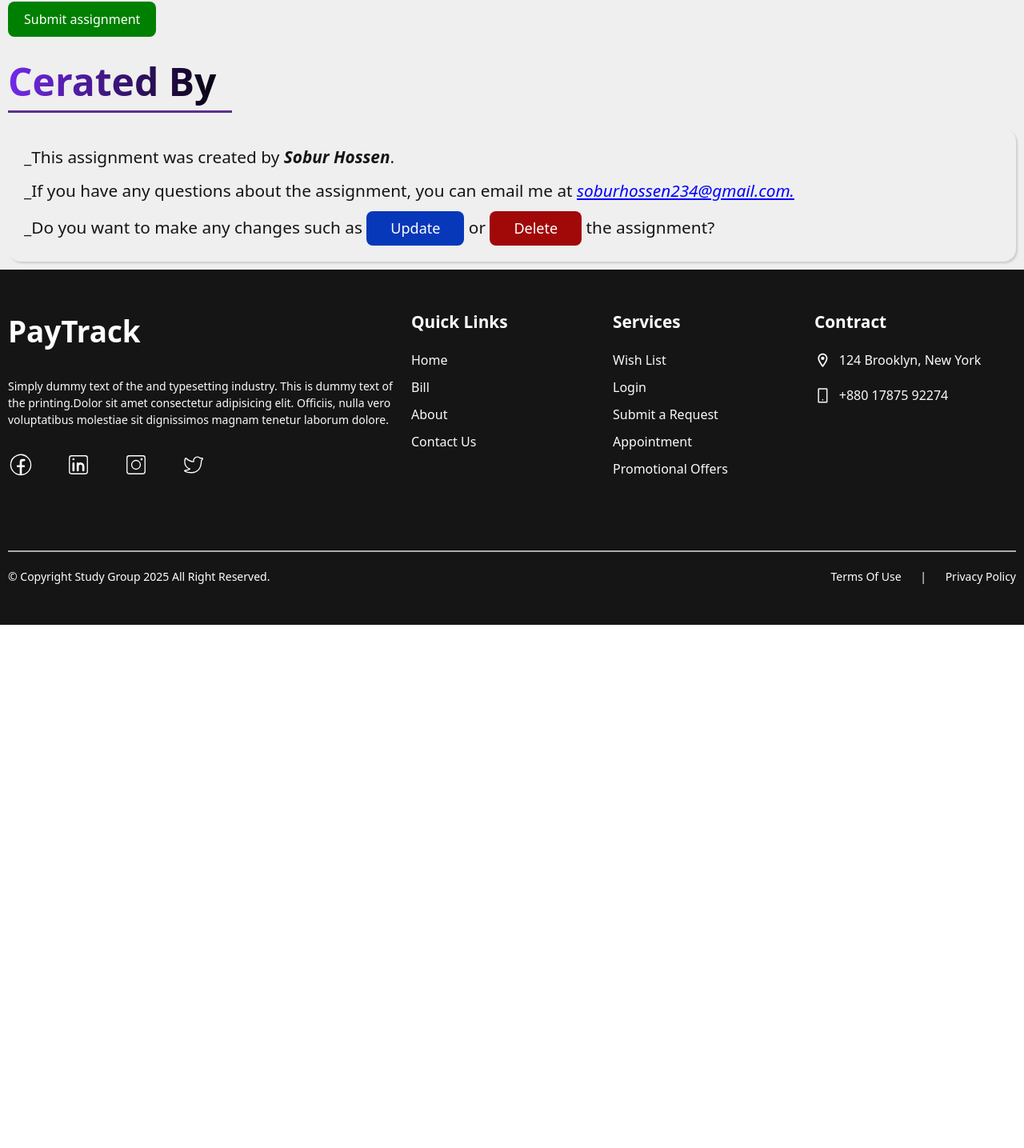
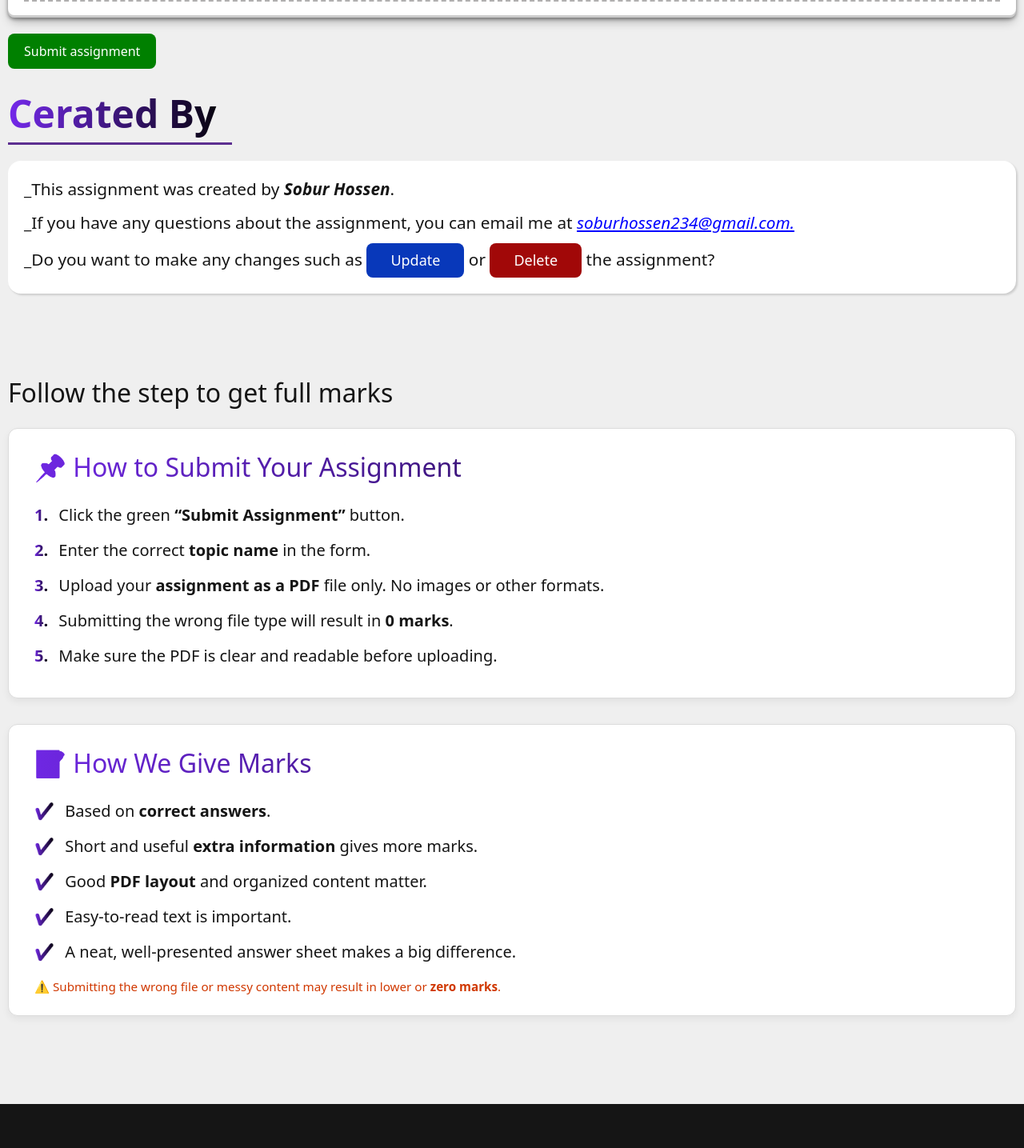
Before and after one commit to shsobur/Study-Group-Client, a React (Vite) app: page /assignment-details/1 in a window 1280 px wide. Shown: the part 912-2347 px from the top of the page at 80% size. Before the commit the page ends 1693 px from the top, so only its background shows below. Built offline with nearby package versions, Linux system fonts and the light colour scheme; no server answers.

Commit message:
Added more section on details page

```diff
--- a/src/Layouts/Pages/AssignDetails/AssignDetails.css
+++ b/src/Layouts/Pages/AssignDetails/AssignDetails.css
@@ -37,8 +37,10 @@
   width: 40%;
   padding: 20px;
   cursor: pointer;
-  box-shadow: #00000066 0px 2px 4px, #0000004d 0px 7px 13px -3px, #00000033 0px -3px 0px inset;
   border-radius: 8px;
+  background-color: #ffffff;
+  box-shadow: #00000066 0px 2px 4px, #0000004d 0px 7px 13px -3px,
+    #00000033 0px -3px 0px inset;
 }
 
 .assign_instruction_container {
@@ -49,7 +51,11 @@
 
 .assign_info_container h2 {
   font-size: 1.5rem;
-  font-weight: 600;
+  font-weight: 700;
+  text-decoration: underline;
+  font-style: italic;
+  padding: 20px 0;
+  text-align: center;
 }
 
 .assign_info_container ul {
@@ -95,8 +101,10 @@
 .assign_question_container {
   margin: 20px 0;
   padding: 20px;
-  box-shadow: #00000066 0px 2px 4px, #0000004d 0px 7px 13px -3px, #00000033 0px -3px 0px inset;
+  background-color: #ffffff;
   border-radius: 8px;
+  box-shadow: #00000066 0px 2px 4px, #0000004d 0px 7px 13px -3px,
+    #00000033 0px -3px 0px inset;
 }
 
 .assign_question_container span {
@@ -151,6 +159,7 @@
   padding: 20px;
   font-size: 1.3rem;
   border-radius: 16px;
+  background-color: #ffffff;
   box-shadow: rgba(0, 0, 0, 0.15) 1.95px 1.95px 2.6px;
 }
 
@@ -179,3 +188,69 @@
 #assign_delete_btn {
   background-color: #a10808;
 }
+
+/* Assignment guideline style__ */
+
+.assign_guide_parent_container {
+  margin: 100px 0;
+}
+
+.assign_guide_parent_container h2 {
+  margin-bottom: 20px;
+  font-size: 2rem;
+  font-weight: 500;
+}
+
+.assign_guide_wrapper {
+  display: flex;
+  flex-direction: column;
+  gap: 2rem;
+}
+
+.assign_guide_card {
+  background-color: #ffffff;
+  border: 1px solid #dcdcdc;
+  border-radius: 12px;
+  padding: 1.5rem 2rem;
+  box-shadow: 0 4px 10px #0000000f;
+}
+
+.assign_guide_title {
+  background: linear-gradient(90deg, #6f27e3, #000000);
+  -webkit-background-clip: text;
+  -webkit-text-fill-color: transparent;
+  background-clip: text;
+  color: transparent;
+  font-size: 2rem;
+  font-weight: 700;
+  margin-bottom: 1rem;
+}
+
+.assign_guide_list {
+  list-style: none;
+  padding-left: 0;
+  margin: 0;
+}
+
+.assign_guide_list li {
+  margin-bottom: 0.75rem;
+  font-size: 20px;
+  line-height: 1.6;
+}
+
+.assign_guide_bullet {
+  background: linear-gradient(90deg, #7429eb, #000000);
+  -webkit-background-clip: text;
+  -webkit-text-fill-color: transparent;
+  background-clip: text;
+  color: transparent;
+  font-weight: bold;
+  margin-right: 0.5rem;
+}
+
+.assign_guide_note {
+  margin-top: 1rem;
+  font-size: 0.95rem;
+  color: #d03801;
+  font-weight: 500;
+}
--- a/src/Layouts/Pages/AssignDetails/AssignDetails.jsx
+++ b/src/Layouts/Pages/AssignDetails/AssignDetails.jsx
@@ -70,17 +70,98 @@ const AssignDetails = () => {
           <div className="assign_creator_info_parent_container">
             <h2>Cerated By</h2>
             <div className="assign_creator_info_container">
-              <p>_This assignment was created by <i><b>Sobur Hossen</b></i>.</p>
               <p>
-                _If you have any questions about the assignment, you can email me
-                at <i><a href="#">soburhossen234@gmail.com.</a></i>
+                _This assignment was created by{" "}
+                <i>
+                  <b>Sobur Hossen</b>
+                </i>
+                .
+              </p>
+              <p>
+                _If you have any questions about the assignment, you can email
+                me at{" "}
+                <i>
+                  <a href="#">soburhossen234@gmail.com.</a>
+                </i>
               </p>
               <span>
-                _Do you want to make any changes such as <button className="assign_change_btn" id="assign_update_btn">Update</button>{" "}
-                or <button className="assign_change_btn" id="assign_delete_btn">Delete</button> the assignment?
+                _Do you want to make any changes such as{" "}
+                <button className="assign_change_btn" id="assign_update_btn">
+                  Update
+                </button>{" "}
+                or{" "}
+                <button className="assign_change_btn" id="assign_delete_btn">
+                  Delete
+                </button>{" "}
+                the assignment?
               </span>
             </div>
           </div>
+
+          <div className="assign_guide_parent_container">
+            <h2>Follow the step to get full marks</h2>
+            <div className="assign_guide_wrapper">
+              <div className="assign_guide_card">
+                <h2 className="assign_guide_title">
+                  📌 How to Submit Your Assignment
+                </h2>
+                <ul className="assign_guide_list">
+                  <li>
+                    <span className="assign_guide_bullet">1.</span> Click the
+                    green <strong>“Submit Assignment”</strong> button.
+                  </li>
+                  <li>
+                    <span className="assign_guide_bullet">2.</span> Enter the
+                    correct <strong>topic name</strong> in the form.
+                  </li>
+                  <li>
+                    <span className="assign_guide_bullet">3.</span> Upload your{" "}
+                    <strong>assignment as a PDF</strong> file only. No images or
+                    other formats.
+                  </li>
+                  <li>
+                    <span className="assign_guide_bullet">4.</span> Submitting
+                    the wrong file type will result in <strong>0 marks</strong>.
+                  </li>
+                  <li>
+                    <span className="assign_guide_bullet">5.</span> Make sure
+                    the PDF is clear and readable before uploading.
+                  </li>
+                </ul>
+              </div>
+
+              <div className="assign_guide_card">
+                <h2 className="assign_guide_title">📝 How We Give Marks</h2>
+                <ul className="assign_guide_list">
+                  <li>
+                    <span className="assign_guide_bullet">✔</span> Based on{" "}
+                    <strong>correct answers</strong>.
+                  </li>
+                  <li>
+                    <span className="assign_guide_bullet">✔</span> Short and
+                    useful <strong>extra information</strong> gives more marks.
+                  </li>
+                  <li>
+                    <span className="assign_guide_bullet">✔</span> Good{" "}
+                    <strong>PDF layout</strong> and organized content matter.
+                  </li>
+                  <li>
+                    <span className="assign_guide_bullet">✔</span> Easy-to-read
+                    text is important.
+                  </li>
+                  <li>
+                    <span className="assign_guide_bullet">✔</span> A neat,
+                    well-presented answer sheet makes a big difference.
+                  </li>
+                </ul>
+                <p className="assign_guide_note">
+                  ⚠ Submitting the wrong file or messy content may result in
+                  lower or <strong>zero marks</strong>.
+                </p>
+              </div>
+            </div>
+          </div>
+
         </div>
       </section>
     </>
```
